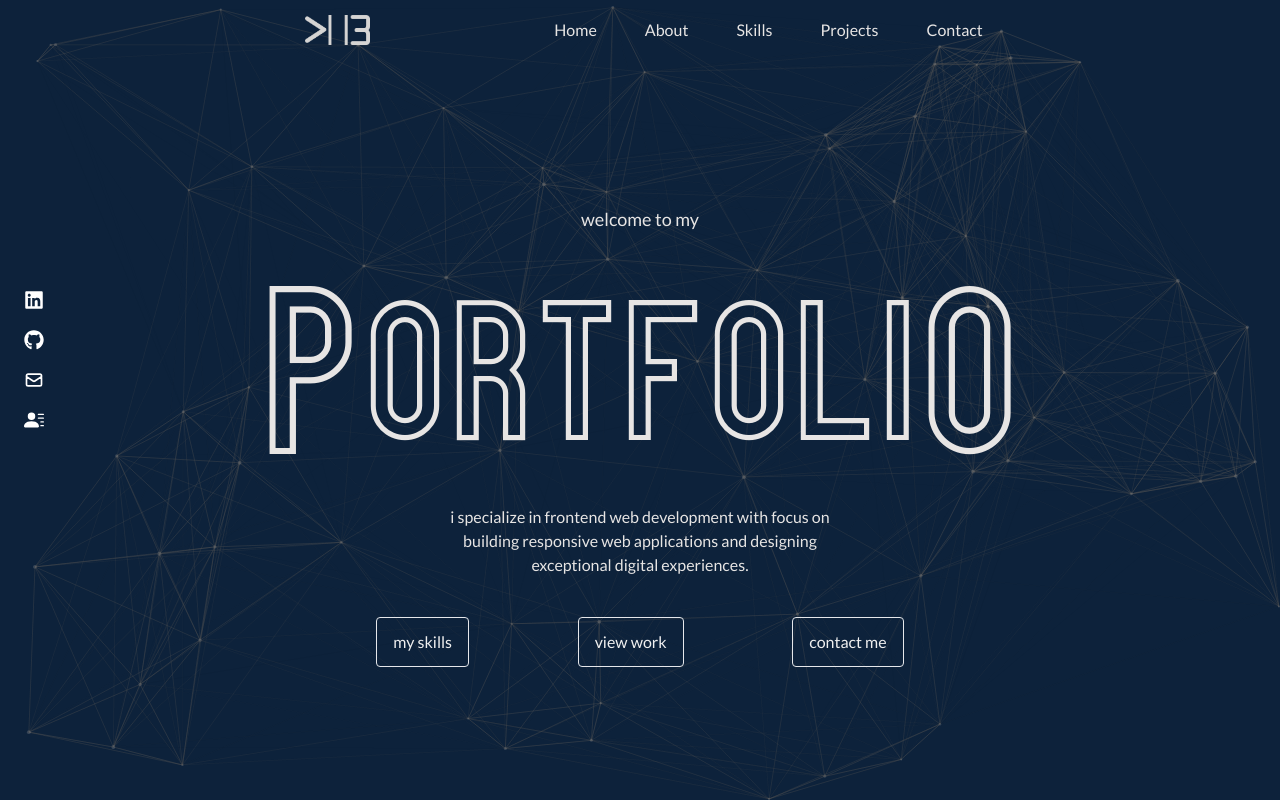
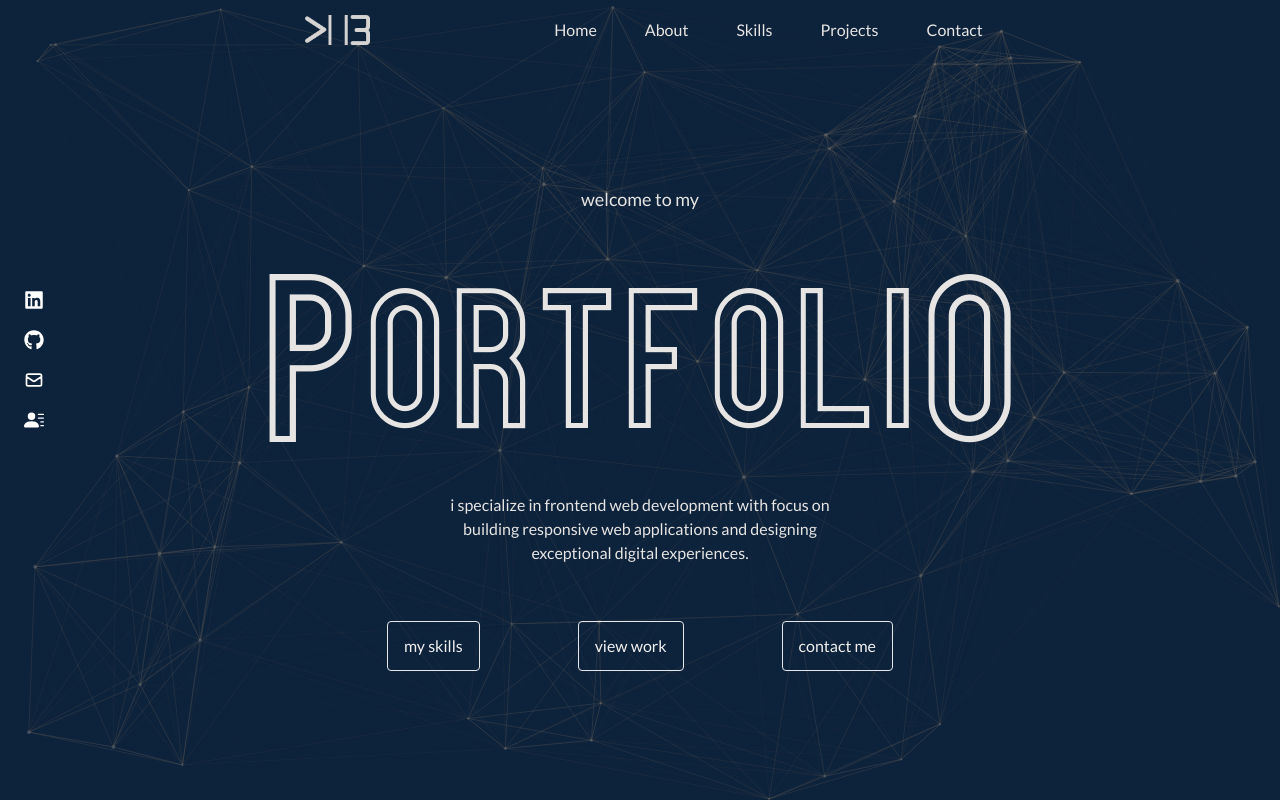
Before and after one commit to krisbaranski/portfolio, a React (Create React App) app: page / in a window 1280 px wide. Built offline with nearby package versions, Linux system fonts and the light colour scheme.

Commit message:
refactor: repair links, add margin

```diff
--- a/src/components/Button.js
+++ b/src/components/Button.js
@@ -5,10 +5,10 @@ const Button = props => {
   let tailwindcss;
   if (props.color === 'white') {
     tailwindcss =
-      'bg-white text-[#e7e5e4] group  border border-[#e7e5e4] px-6 py-3 my-2 flex items-center hover:bg-[#e7e5e4] hover:border-[#e7e5e4] hover:text-white z-10';
+      'bg-white text-[#e7e5e4] group  border border-[#e7e5e4] px-6 py-3 m-6 flex items-center hover:bg-[#e7e5e4] hover:border-[#e7e5e4] hover:text-white z-10';
   } else if (props.color === 'blue') {
     tailwindcss =
-      'text-[#f0f0f0] border rounded hover:bg-[#f0f0f0] hover:border-white px-4 py-3 m-4 mx-auto flex items-center hover:text-[#264e86] z-10';
+      'text-[#f0f0f0] border rounded hover:bg-[#f0f0f0] hover:border-white px-4 py-3 m-6 flex items-center hover:text-[#264e86] z-10';
   } else {
     tailwindcss = null;
   }
--- a/src/components/Header.js
+++ b/src/components/Header.js
@@ -14,8 +14,8 @@ const Header = () => {
       {/* Container */}
       <div className="max-w-[700px] mx-auto md:p-8 flex flex-col justify-center h-full">
         <h2
-          className="mt-16 sm:mt-48 text-base sm:text-lg font-light text-center
-          text-[#e7e5e4] font-light mt-24 mb-4 z-10"
+          className="mt-32 sm:mt-48 text-base sm:text-lg font-light text-center
+          text-[#e7e5e4] font-light mt-24 mb-6 z-10"
         >
           welcome to my
         </h2>
@@ -33,7 +33,7 @@ const Header = () => {
           responsive web applications and designing exceptional digital
           experiences.
         </p>
-        <div className="w-full flex flex-row flex-wrap mb-4 sm:mb-24 justify-around py-2 text-wrap text-center z-10">
+        <div className="w-full flex flex-row flex-wrap mb-4 sm:mb-24 justify-around p-4 text-wrap text-center z-10">
           <Button text="my skills" link="/skills" color="blue" />
           <Button text="view work" link="/projects" color="blue" />
           <Button text="contact me" link="/contact" color="blue" />
```
